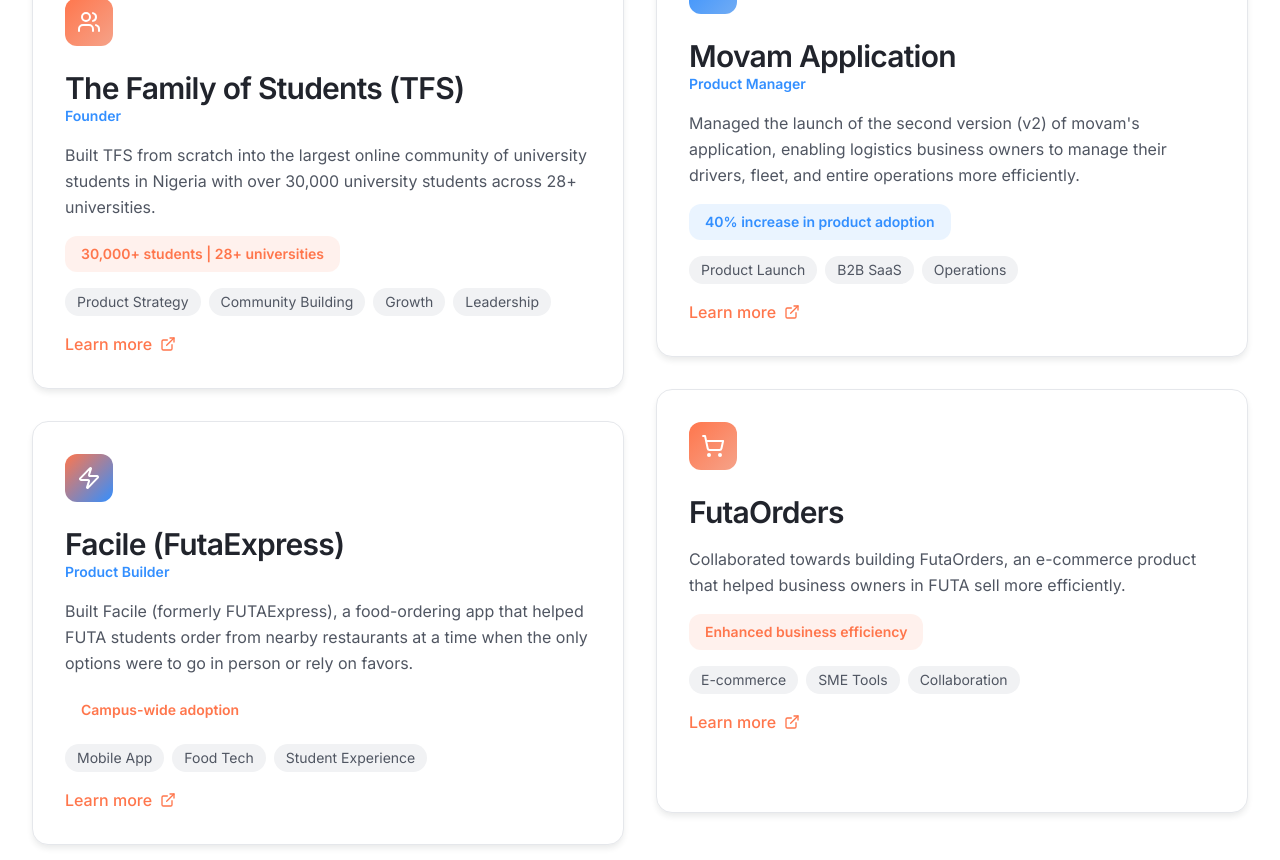
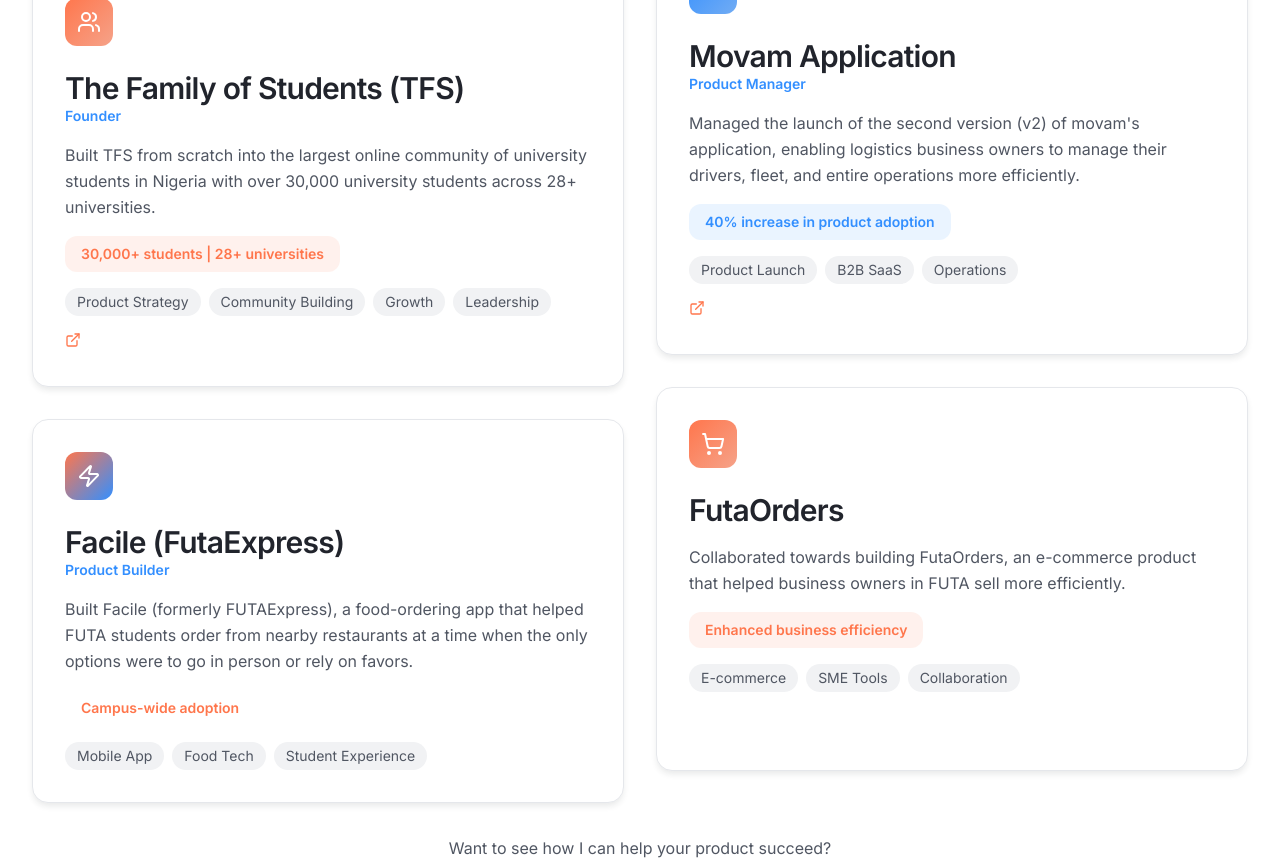
Before and after one commit to xcllntt/excellentpmportfolio-v2, a React (Vite) app: page / in a window 1280 px wide. Shown: the part 1364-2224 px from the top of the page. Built offline with nearby package versions, Linux system fonts and the light colour scheme.

Commit message:
learn more edits for work section

```diff
--- a/src/components/Work.tsx
+++ b/src/components/Work.tsx
@@ -60,6 +60,10 @@ const Work = () => {
           {workExperience.map((work, index) => {
             const Icon = work.icon;
             const colorClass = work.color === 'coral' ? 'coral' : work.color === 'blue' ? 'electric-blue' : 'mixed';
+            // Determine if this card should have an external link
+            const isTFS = work.title === "The Family of Students (TFS)";
+            const isMovam = work.title === "Movam Application";
+            const externalLink = isTFS ? "https://thefamilyofstudents.com" : isMovam ? "https://movam.io" : null;
 
             return (
               <div
@@ -113,11 +117,18 @@ const Work = () => {
                     ))}
                   </div>
 
-                  {/* Link */}
-                  <div className="flex items-center gap-2 text-coral group-hover:gap-3 transition-all duration-300">
-                    <span className="font-medium">Learn more</span>
-                    <ExternalLink className="w-4 h-4" />
-                  </div>
+                  {/* External Link Icon for TFS and Movam only */}
+                  {externalLink && (
+                    <a
+                      href={externalLink}
+                      target="_blank"
+                      rel="noopener noreferrer"
+                      className="inline-flex items-center gap-2 text-coral group-hover:gap-3 transition-all duration-300"
+                      tabIndex={0}
+                    >
+                      <ExternalLink className="w-4 h-4" />
+                    </a>
+                  )}
                 </div>
               </div>
             );
```
